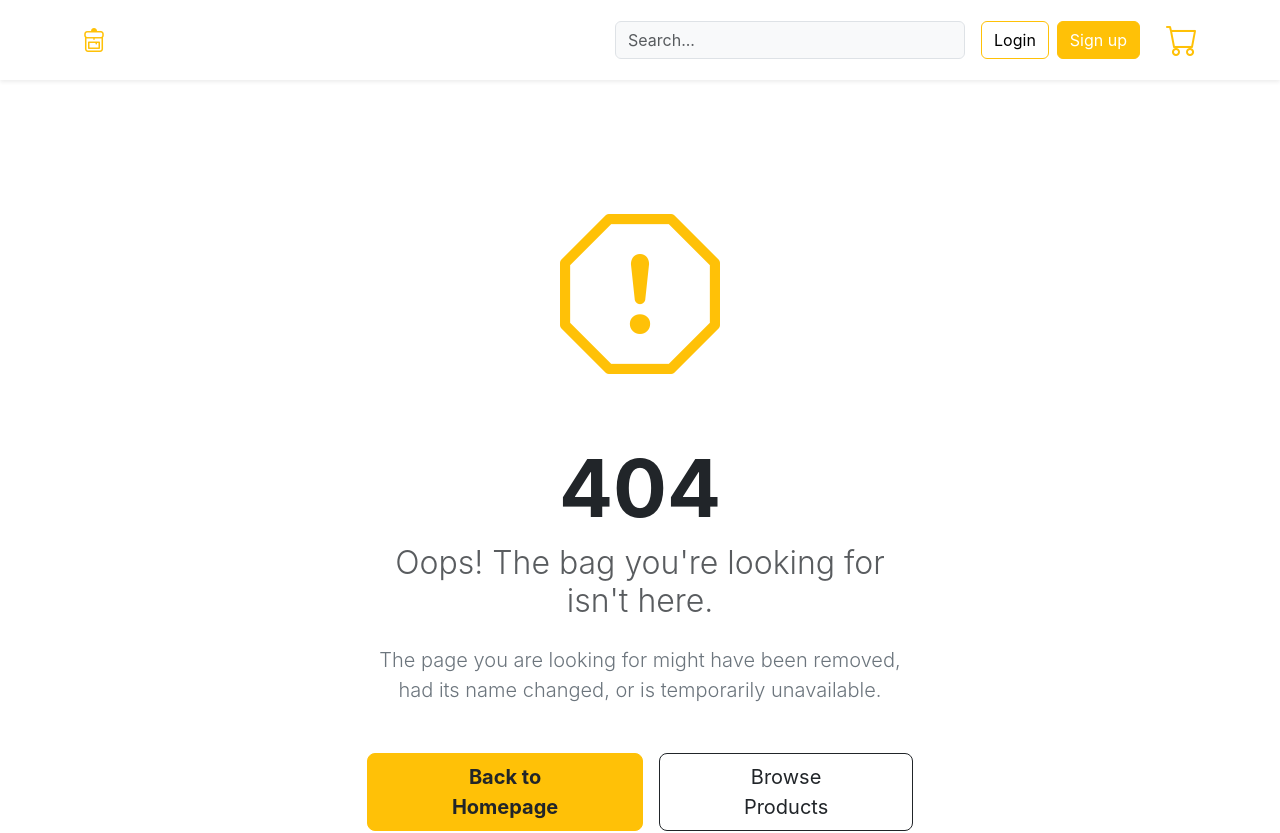
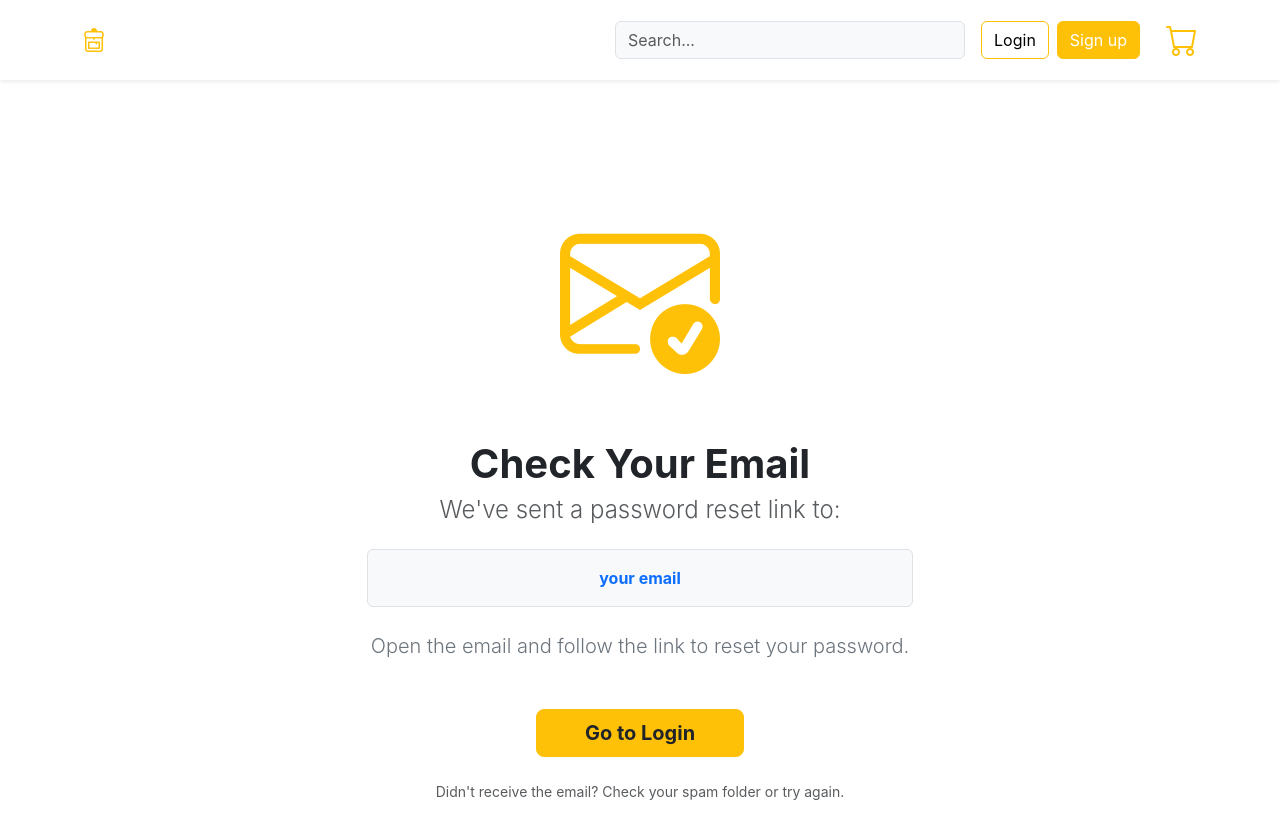
Before and after one commit to ramesh9813/bagshop_client, a React (Vite) app: page /password/forgot/notice in a window 1280 px wide. Shown: the top 833 px of the page. Built offline with nearby package versions, Linux system fonts and the light colour scheme; what chartjs-plugin-datalabels would draw is missing.

Commit message:
chnages made on hide and see the new password entered after reset

```diff
--- a/src/MyRoute.jsx
+++ b/src/MyRoute.jsx
@@ -40,6 +40,7 @@ import VerifyEmailAction from './pages/VerifyEmailAction'
 import ShippingPolicy from './pages/ShippingPolicy'
 import PrivacyPolicy from './pages/PrivacyPolicy'
 import ForgotPassword from './pages/ForgotPassword'
+import ForgotPasswordNotice from './pages/ForgotPasswordNotice'
 import ResetPassword from './pages/ResetPassword'
 
 const MyRoute = () => {
@@ -55,6 +56,7 @@ const MyRoute = () => {
               <Route path='checkout' element={<Checkout/>}/>
               <Route path='login' element={<Login/>}/>
               <Route path='password/forgot' element={<ForgotPassword/>}/>
+              <Route path='password/forgot/notice' element={<ForgotPasswordNotice/>}/>
               <Route path='password/reset/:token' element={<ResetPassword/>}/>
               <Route path='register' element={<Register/>}/>
               <Route path='verify-email-notice' element={<VerifyEmailNotice/>}/>
--- a/src/admin/components/AdminLayout.jsx
+++ b/src/admin/components/AdminLayout.jsx
@@ -6,7 +6,7 @@ import { ToastContainer } from 'react-toastify'
 import 'react-toastify/dist/ReactToastify.css'
 
 const AdminLayout = () => {
-  const [isSidebarCollapsed, setIsSidebarCollapsed] = useState(false)
+  const [isSidebarCollapsed, setIsSidebarCollapsed] = useState(true)
 
   const toggleSidebar = () => {
     setIsSidebarCollapsed(!isSidebarCollapsed)
--- a/src/admin/pages/OrderList.jsx
+++ b/src/admin/pages/OrderList.jsx
@@ -96,6 +96,7 @@ const OrderList = () => {
                     <thead className="table-light">
                         <tr>
                             <th scope="col" onClick={() => requestSort('_id')} style={{cursor: 'pointer'}}>Order ID <SortIcon name="_id"/></th>
+                            <th scope="col" onClick={() => requestSort('createdAt')} style={{cursor: 'pointer'}}>Placed On <SortIcon name="createdAt"/></th>
                             <th scope="col" onClick={() => requestSort('orderItems.length')} style={{cursor: 'pointer'}}>Items Qty <SortIcon name="orderItems.length"/></th>
                             <th scope="col" onClick={() => requestSort('totalPrice')} style={{cursor: 'pointer'}}>Amount <SortIcon name="totalPrice"/></th>
                             <th scope="col" onClick={() => requestSort('orderStatus')} style={{cursor: 'pointer'}}>Status <SortIcon name="orderStatus"/></th>
@@ -106,6 +107,7 @@ const OrderList = () => {
                         {sortedOrders && sortedOrders.map(order => (
                             <tr key={order._id}>
                                 <td>{order._id}</td>
+                                <td>{new Date(order.createdAt).toLocaleDateString()}</td>
                                 <td>{order.orderItems.length}</td>
                                 <td>NRS {order.totalPrice.toLocaleString()}</td>
                                 <td>
--- a/src/pages/ForgotPassword.jsx
+++ b/src/pages/ForgotPassword.jsx
@@ -1,10 +1,12 @@
 import React, { useState } from 'react'
 import axios from 'axios'
 import { toast } from 'react-toastify'
+import { useNavigate } from 'react-router-dom'
 
 const ForgotPassword = () => {
     const [email, setEmail] = useState('')
     const [loading, setLoading] = useState(false)
+    const navigate = useNavigate()
 
     const handleSubmit = async (e) => {
         e.preventDefault()
@@ -20,7 +22,7 @@ const ForgotPassword = () => {
             )
 
             if (data.success) {
-                toast.success(data.message)
+                navigate('/password/forgot/notice', { state: { email } })
             }
         } catch (error) {
             toast.error(error.response?.data?.message || "Failed to send reset email")
--- /dev/null
+++ b/src/pages/ForgotPasswordNotice.jsx
@@ -0,0 +1,37 @@
+import React from 'react';
+import { useLocation, Link } from 'react-router-dom';
+
+const ForgotPasswordNotice = () => {
+    const location = useLocation();
+    const email = location.state?.email || "your email";
+
+    return (
+        <div className="container py-5 my-5 text-center">
+            <div className="row justify-content-center">
+                <div className="col-md-6">
+                    <div className="mb-4">
+                        <i className="bi bi-envelope-check text-warning" style={{ fontSize: '10rem' }}></i>
+                    </div>
+                    <h1 className="fw-bold text-dark">Check Your Email</h1>
+                    <h4 className="mb-4 fw-light text-muted">We've sent a password reset link to:</h4>
+                    <div className="p-3 bg-light rounded border mb-4">
+                        <strong className="text-primary">{email}</strong>
+                    </div>
+                    <p className="lead mb-5 text-secondary">
+                        Open the email and follow the link to reset your password.
+                    </p>
+                    <div className="text-center">
+                        <Link to="/login" className="btn btn-warning btn-lg px-5 fw-bold text-dark">
+                            Go to Login
+                        </Link>
+                    </div>
+                    <p className="mt-4 text-muted small">
+                        Didn't receive the email? Check your spam folder or try again.
+                    </p>
+                </div>
+            </div>
+        </div>
+    );
+};
+
+export default ForgotPasswordNotice;
--- a/src/pages/ResetPassword.jsx
+++ b/src/pages/ResetPassword.jsx
@@ -7,6 +7,8 @@ const ResetPassword = () => {
     const [password, setPassword] = useState('')
     const [confirmPassword, setConfirmPassword] = useState('')
     const [loading, setLoading] = useState(false)
+    const [showPassword, setShowPassword] = useState(false)
+    const [showConfirmPassword, setShowConfirmPassword] = useState(false)
     const { token } = useParams()
     const navigate = useNavigate()
 
@@ -43,25 +45,43 @@ const ResetPassword = () => {
                         <form onSubmit={handleSubmit}>
                             <div className="mb-3">
                                 <label className="form-label">New Password</label>
+                                <div className="input-group">
                                     <input
-                                    type="password"
+                                        type={showPassword ? 'text' : 'password'}
                                         className="form-control"
                                         value={password}
                                         onChange={(e) => setPassword(e.target.value)}
                                         required
                                         minLength={8}
                                     />
+                                    <span
+                                        className="input-group-text"
+                                        onClick={() => setShowPassword(!showPassword)}
+                                        style={{ cursor: 'pointer' }}
+                                    >
+                                        <i className={`bi ${showPassword ? 'bi-eye-slash' : 'bi-eye'}`}></i>
+                                    </span>
+                                </div>
                             </div>
                             <div className="mb-3">
                                 <label className="form-label">Confirm Password</label>
+                                <div className="input-group">
                                     <input
-                                    type="password"
+                                        type={showConfirmPassword ? 'text' : 'password'}
                                         className="form-control"
                                         value={confirmPassword}
                                         onChange={(e) => setConfirmPassword(e.target.value)}
                                         required
                                         minLength={8}
                                     />
+                                    <span
+                                        className="input-group-text"
+                                        onClick={() => setShowConfirmPassword(!showConfirmPassword)}
+                                        style={{ cursor: 'pointer' }}
+                                    >
+                                        <i className={`bi ${showConfirmPassword ? 'bi-eye-slash' : 'bi-eye'}`}></i>
+                                    </span>
+                                </div>
                             </div>
                             <button
                                 type="submit"
```
Lines whose indentation alone changed are shown as unchanged.
